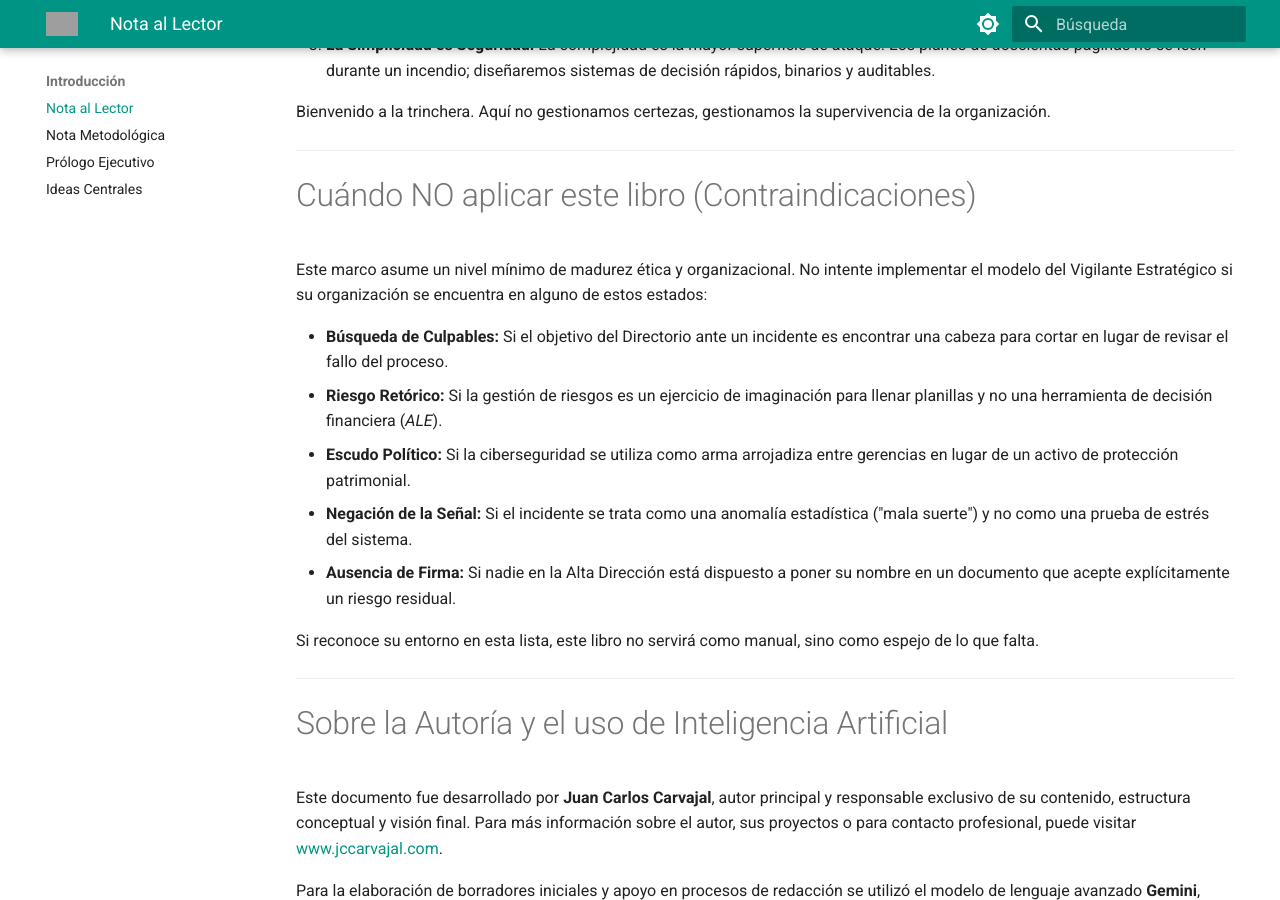
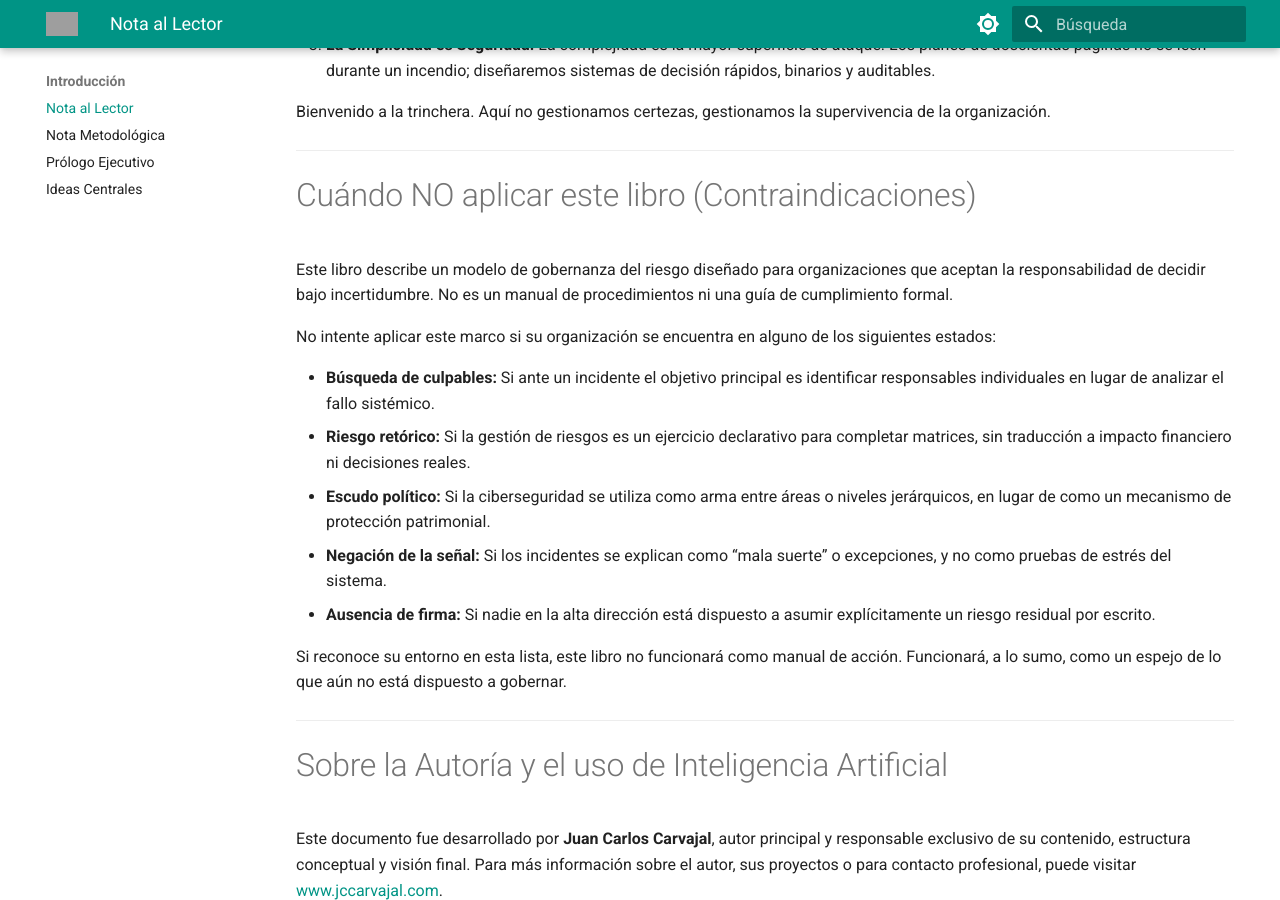
Before and after one commit to jccarvajal/ciberseguridad-grc, an MkDocs documentation site: the page built from docs/nota-al-lector.md, in a window 1280 px wide and 900 px high, scrolled down 557 px. Built offline with MkDocs 1.6.1 and Material for MkDocs 9.7.7, drawn with Linux system fonts in a browser that asks for light colours; grey boxes are pictures that could not be loaded.

Commit message:
Update nota-al-lector.md

```diff
--- a/docs/nota-al-lector.md
+++ b/docs/nota-al-lector.md
@@ -16,15 +16,17 @@ Bienvenido a la trinchera. Aquí no gestionamos certezas, gestionamos la supervi
 
 # Cuándo NO aplicar este libro (Contraindicaciones)
 
-Este marco asume un nivel mínimo de madurez ética y organizacional. No intente implementar el modelo del Vigilante Estratégico si su organización se encuentra en alguno de estos estados:
+Este libro describe un modelo de gobernanza del riesgo diseñado para organizaciones que aceptan la responsabilidad de decidir bajo incertidumbre. No es un manual de procedimientos ni una guía de cumplimiento formal.
 
-* **Búsqueda de Culpables:** Si el objetivo del Directorio ante un incidente es encontrar una cabeza para cortar en lugar de revisar el fallo del proceso.
-* **Riesgo Retórico:** Si la gestión de riesgos es un ejercicio de imaginación para llenar planillas y no una herramienta de decisión financiera (*ALE*).
-* **Escudo Político:** Si la ciberseguridad se utiliza como arma arrojadiza entre gerencias en lugar de un activo de protección patrimonial.
-* **Negación de la Señal:** Si el incidente se trata como una anomalía estadística ("mala suerte") y no como una prueba de estrés del sistema.
-* **Ausencia de Firma:** Si nadie en la Alta Dirección está dispuesto a poner su nombre en un documento que acepte explícitamente un riesgo residual.
+No intente aplicar este marco si su organización se encuentra en alguno de los siguientes estados:
 
-Si reconoce su entorno en esta lista, este libro no servirá como manual, sino como espejo de lo que falta.
+* **Búsqueda de culpables:** Si ante un incidente el objetivo principal es identificar responsables individuales en lugar de analizar el fallo sistémico.
+* **Riesgo retórico:** Si la gestión de riesgos es un ejercicio declarativo para completar matrices, sin traducción a impacto financiero ni decisiones reales.
+* **Escudo político:** Si la ciberseguridad se utiliza como arma entre áreas o niveles jerárquicos, en lugar de como un mecanismo de protección patrimonial.
+* **Negación de la señal:** Si los incidentes se explican como “mala suerte” o excepciones, y no como pruebas de estrés del sistema.
+* **Ausencia de firma:** Si nadie en la alta dirección está dispuesto a asumir explícitamente un riesgo residual por escrito.
+
+Si reconoce su entorno en esta lista, este libro no funcionará como manual de acción. Funcionará, a lo sumo, como un espejo de lo que aún no está dispuesto a gobernar.
 
 ---
 
```
